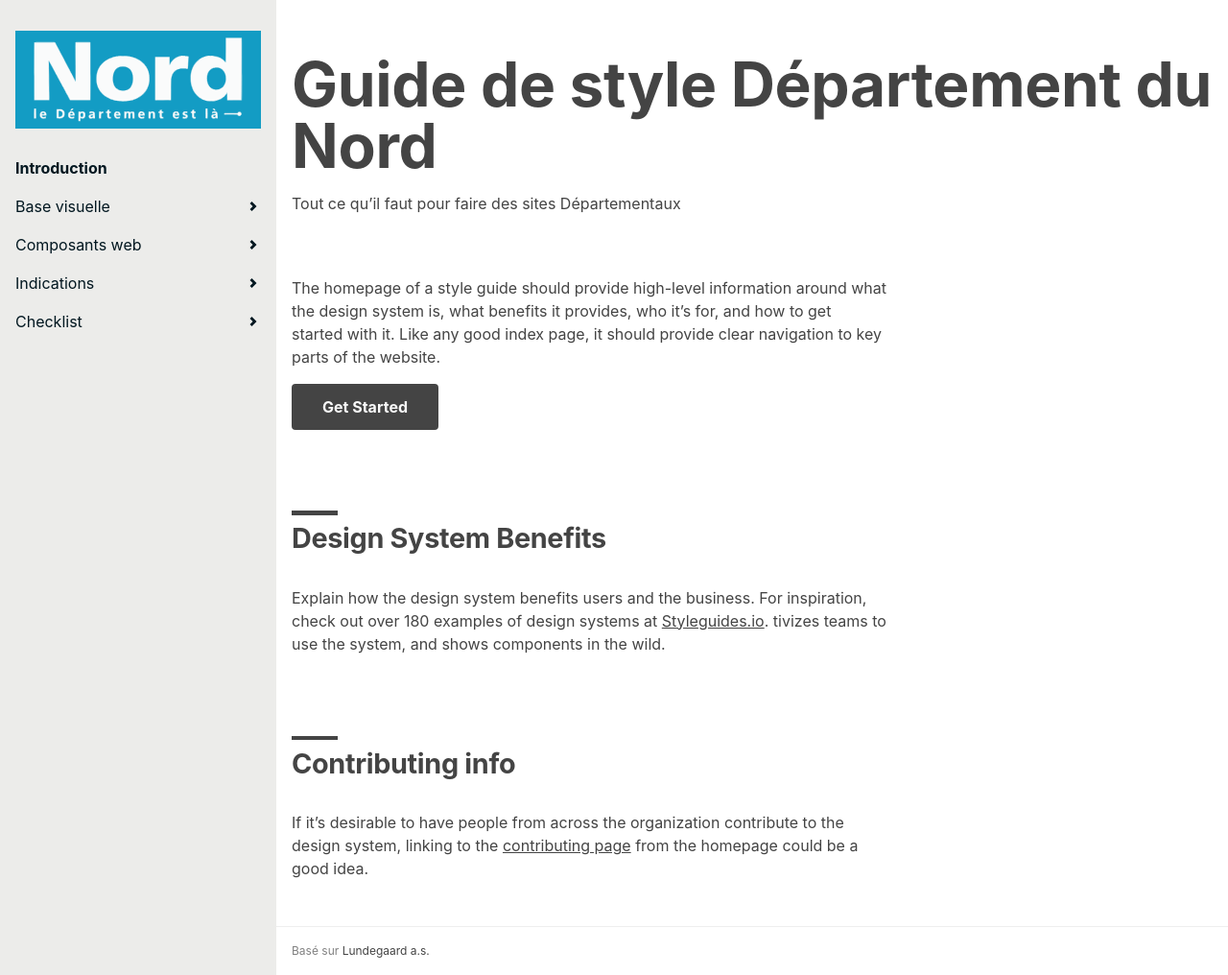
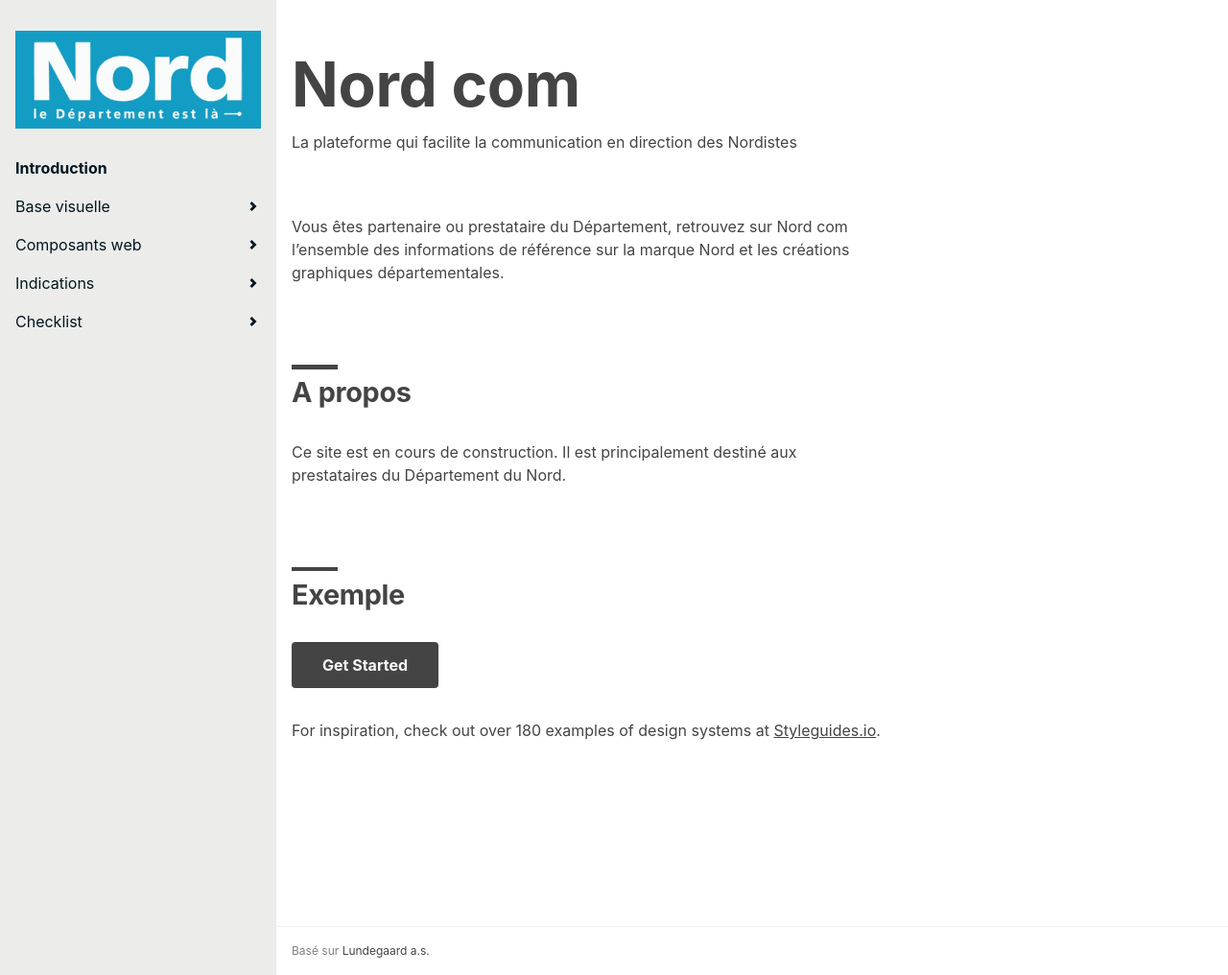
Before and after one commit to LJ59/d59-system, a Jekyll site: the page built from index.md, in a window 1280 px wide and 1016 px high. Shown: the whole window at 96% size. Built offline with Jekyll 4.4.1, drawn with Linux system fonts in a browser that asks for light colours.

Commit message:
Update index.md

```diff
--- a/index.md
+++ b/index.md
@@ -1,16 +1,17 @@
 ---
 layout: page
-title: Guide de style Département du Nord
-description: Tout ce qu'il faut pour faire des sites Départementaux
+title: Nord com
+description: La plateforme qui facilite la communication en direction des Nordistes
 ---
 
-The homepage of a style guide should provide high-level information around what the design system is, what benefits it provides, who it's for, and how to get started with it. Like any good index page, it should provide clear navigation to key parts of the website.
+Vous êtes partenaire ou prestataire du Département, retrouvez sur Nord com l’ensemble des informations de référence sur la marque Nord et les créations graphiques départementales.
 
-<div class="u-margin-bottom-double"><a href="{{ "/getting-started.html" | prepend: site.baseurl }}" class="c-btn">Get Started</a></div>
+## A propos
+Ce site est en cours de construction.
+Il est principalement destiné aux prestataires du Département du Nord.
 
-## Design System Benefits
-Explain how the design system benefits users and the business. For inspiration, check out over 180 examples of design systems at [Styleguides.io](http://styleguides.io/examples).
-tivizes teams to use the system, and shows components in the wild.
+## Exemple
 
-## Contributing info
-If it's desirable to have people from across the organization contribute to the design system, linking to the <a href="{{ "/contributing.html" | prepend: site.baseurl }}">contributing page</a> from the homepage could be a good idea.
+ <div class="u-margin-bottom-double"><a href="{{ "/getting-started.html" | prepend: site.baseurl }}" class="c-btn">Get Started</a></div>
+
+For inspiration, check out over 180 examples of design systems at [Styleguides.io](http://styleguides.io/examples).
```
